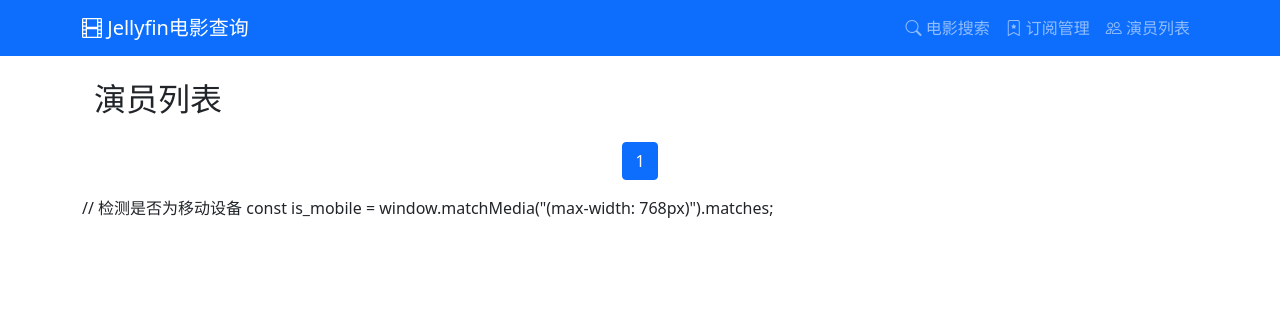
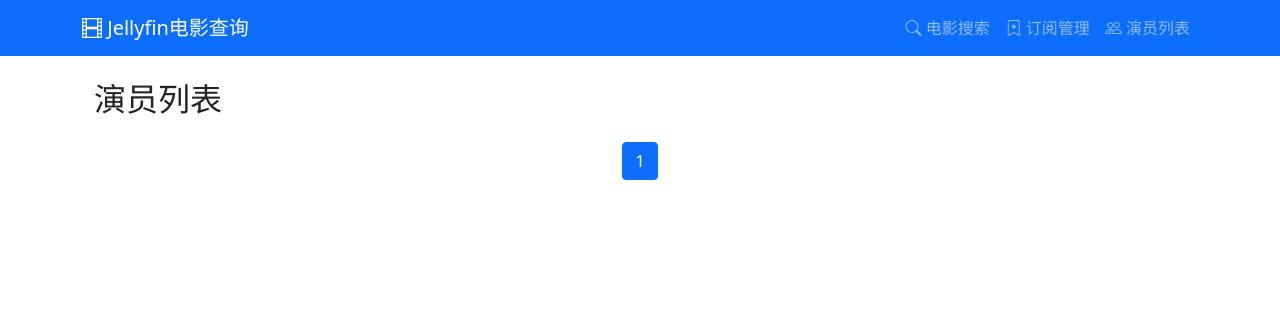
Before and after one commit to DevilMayCry4/backup_sehuatang, a Flask app: page /actresses in a window 1280 px wide. Shown: the top 316 px of the page. Run offline with Flask 2, Linux system fonts and the light colour scheme; data that the repository does not hold is empty; some libraries are stand-ins or nearby versions.

Commit message:
refactor(模板): 移除actresses.html并清理移动设备检测代码
删除根目录下的actresses.html文件
移除模板中已注释的移动设备检测代码

```diff
--- a/web/templates/actresses.html
+++ b/web/templates/actresses.html
@@ -104,8 +104,7 @@ function tryAlternativeFormats(img) {
     }
 }
 </script>
-    // 检测是否为移动设备
-    const is_mobile = window.matchMedia("(max-width: 768px)").matches;
+
 </script>
 <style>
     /* 移动端优化样式 */
```
Also changed, not shown: actresses.html (added).
